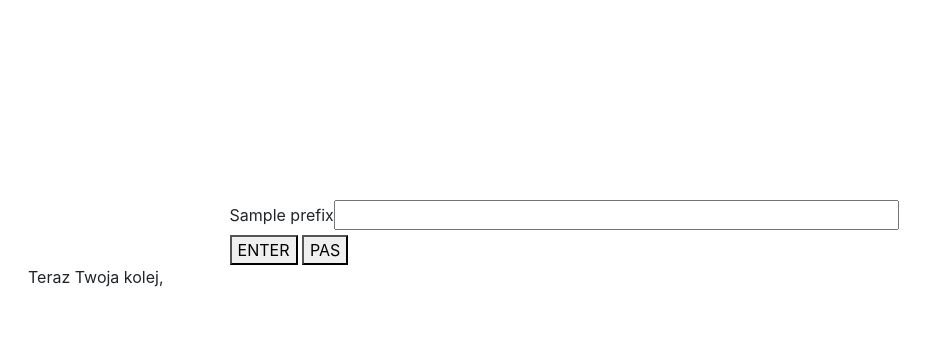
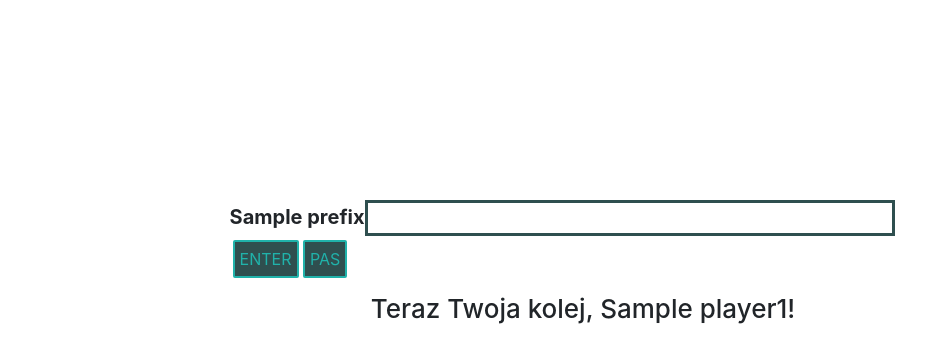
Before and after one commit to vitaefelus/prefixy.py, a Flask app: template templates/hotseat.html in a window 1280 px wide. Shown: the part 216-579 px from the top of the page, without its empty margins (57-987 px from the left). Run offline with Flask 2, Linux system fonts and the light colour scheme; the template is opened without the code that fills it: most values are stand-ins (such as "Sample title", 1, 10 or a date in 2020); parts of the project's set-up code (start-up, migrations or seed data) failed here and were passed over; some libraries are stand-ins or nearby versions.

Commit message:
visual fixes

```diff
--- a/static/css/main.css
+++ b/static/css/main.css
@@ -10,7 +10,15 @@
 
 #insert-word {
     text-transform: uppercase;
-    width: 80%;
+    width: 75%;
+    transition-duration: .4s;
+    border: 3px solid darkslategray;
+    padding: 3px;
+}
+
+.inserted_word {
+    color: darkslategray;
+    font-weight: bold;
 }
 
 .form {
@@ -46,3 +54,35 @@ h2 {
     display: block;
     padding-top: 20px;
 }
+
+button {
+    background: darkslategray;
+    color: lightseagreen;
+    border: 2px solid lightseagreen;
+    padding: 5px;
+    border-radius: 2px;
+    transition-duration: .4s;
+}
+
+button:hover {
+    background: lightseagreen;
+    color: darkslategray;
+    border-color: darkslategray;
+}
+
+button#enter {
+    margin-left: 3px;
+}
+
+#prefix {
+    font-weight: bold;
+    font-size: 20px;
+}
+
+.whos-turn {
+    display: block;
+    width: 100%;
+    font-size: 26px;
+    margin-top: 15px;
+    text-align: center;
+}
--- a/templates/hotseat.html
+++ b/templates/hotseat.html
@@ -32,7 +32,7 @@
         </div>
         <div class="row">
             <div class="col">
-                Teraz Twoja kolej, <span id="current-player"></span>
+                <h3 class="whos-turn">Teraz Twoja kolej, <span id="current-player">{{ player1.name }}</span>!</h3>
             </div>
         </div>
         <div class="row">
--- a/templates/index.html
+++ b/templates/index.html
@@ -22,7 +22,7 @@
             </div>
         </div>
         <div class="row">
-            <form method="get" action="/hotseat">
+            <form class="col" method="get" action="/hotseat">
                 <label for="player1Name">Imię gracza pierwszego</label>
                 <input id="player1Name" type="text" name="player1Name">
                 <label for="player2Name">Imię gracza drugiego</label>
```
Also changed, not shown: static/js/main.js (+15 -12 lines).
